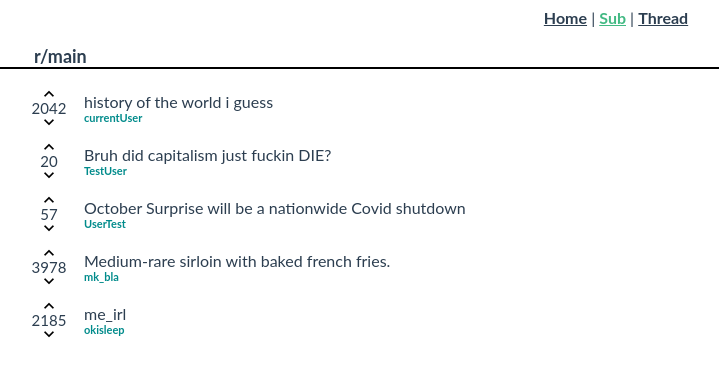
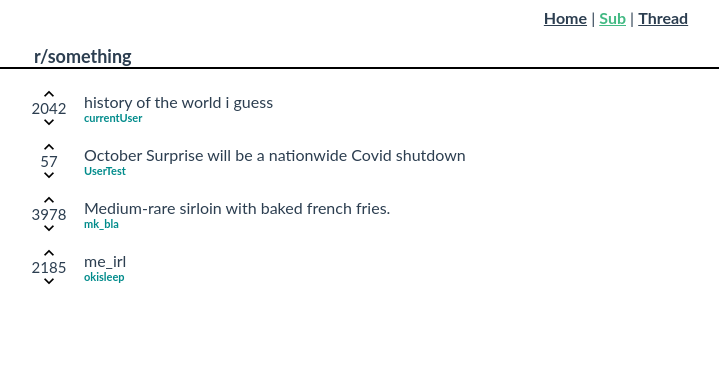
Before and after one commit to mismaah/reddit-clone, a Vue app: page /#/sub in a window 1280 px wide. Shown: the top 376 px of the page, without its empty margins (24-743 px from the left). Built offline with nearby package versions, Linux system fonts and the light colour scheme.

Commit message:
pass sub name to listings

```diff
--- a/src/views/Sub.vue
+++ b/src/views/Sub.vue
@@ -2,7 +2,7 @@
     <div>
         <p class="title">r/{{subName}}</p>
         <div class="divider"></div>
-        <Listing v-for="listing in listings" :listing="listing" :key="listing.title"></Listing>
+        <Listing v-for="listing in listings" :listing="listing" :parentSub="subName" :key="listing.title"></Listing>
     </div>
 </template>
 
@@ -14,32 +14,31 @@ export default {
         Listing
     },
     data: () => ({
-        subName: "main",
+        subName: "something",
         listings: [
             {
                 title: "history of the world i guess",
                 user: "currentUser",
                 points: 2042,
-            },
-            {
-                title: "Bruh did capitalism just fuckin DIE?",
-                user: "TestUser",
-                points: 20,
+                sub: "something"
             },
             {
                 title: "October Surprise will be a nationwide Covid shutdown",
                 user: "UserTest",
                 points: 57,
+                sub: "something"
             },
             {
                 title: "Medium-rare sirloin with baked french fries.",
                 user: "mk_bla",
                 points: 3978,
+                sub: "something"
             },
             {
                 title: "me_irl",
                 user: "okisleep",
                 points: 2185,
+                sub: "something"
             },
         ]
     })
```
